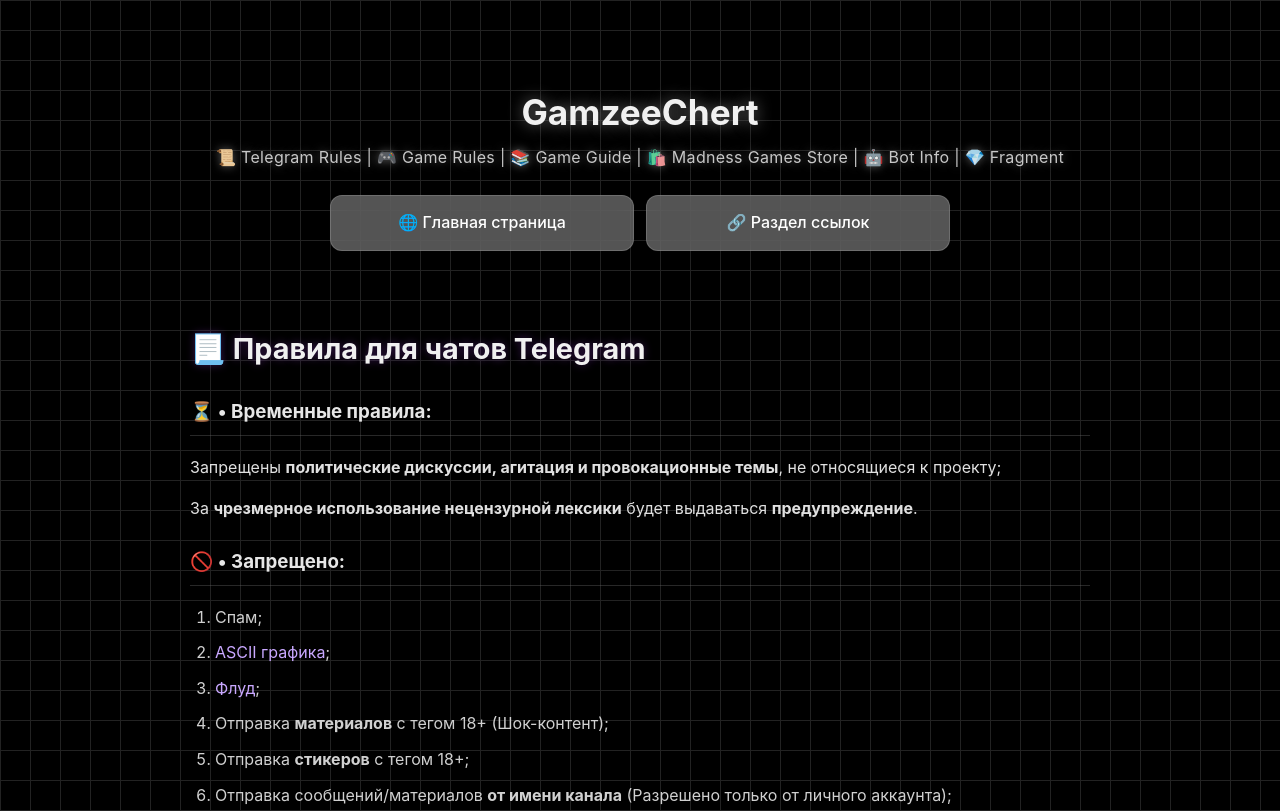
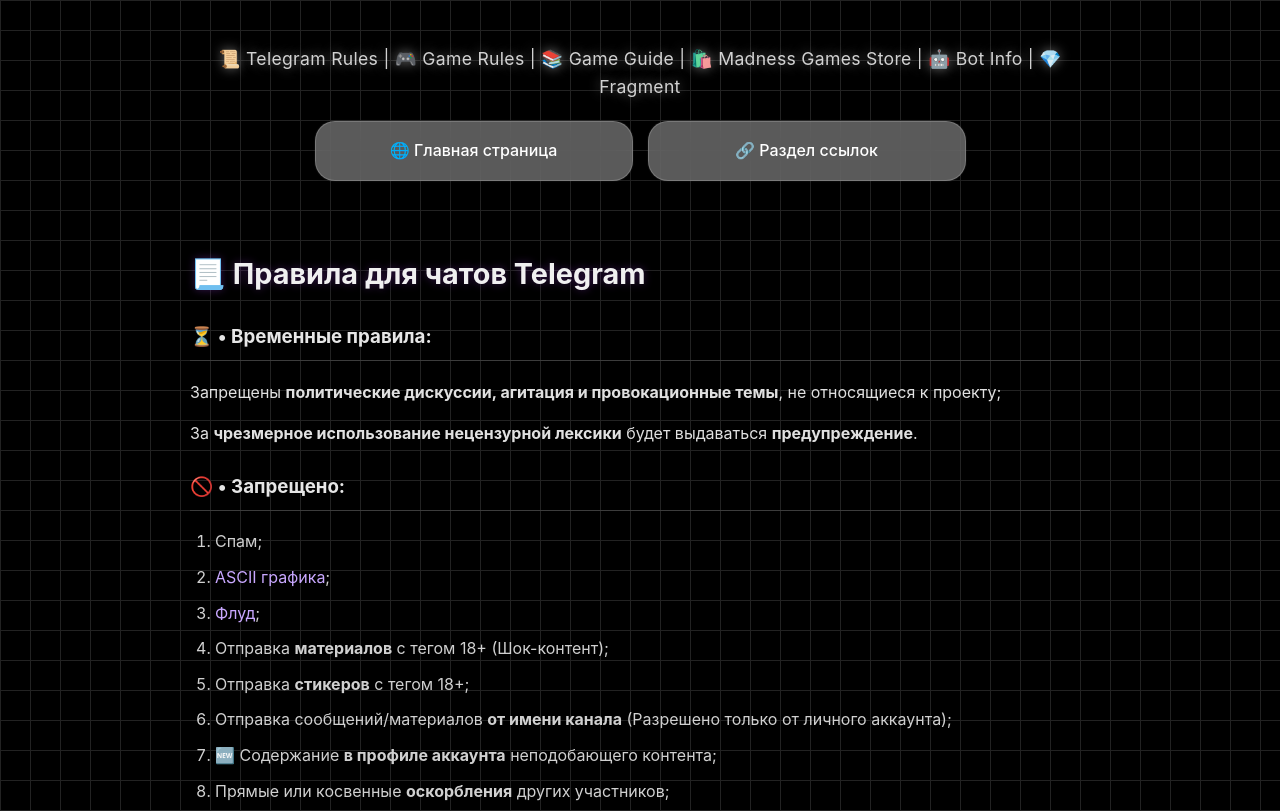
Before and after one commit to iwanna8456/chat-rules.github.io, a plain HTML site: page index.html in a window 1280 px wide. Shown: the top 811 px of the page. Drawn offline with Linux system fonts and the light colour scheme.

Commit message:
Update index.html

```diff
--- a/index.html
+++ b/index.html
@@ -37,10 +37,10 @@
             min-height: 100vh;
         }
 
-        /* Светящийся серый заголовок БЕЗ фона */
+        /* Светящийся заголовок БЕЗ фона */
         header .container {
-            padding: 20px 0;
-            margin: 20px auto 30px auto;
+            padding: 15px 0;
+            margin: 10px auto 25px auto;
             max-width: 900px;
             text-align: center;
             background: transparent !important;
@@ -49,28 +49,24 @@
             backdrop-filter: none !important;
         }
 
-        /* Заголовки в хидере */
+        /* Заголовки в хидере - убрали GamzeeChert */
         header h1 {
-            margin-bottom: 5px;
-            font-size: 2.2em;
-            color: #f0f0f0;
-            font-weight: 700;
-            text-shadow: 0 0 15px rgba(150, 150, 150, 0.7); /* Серое свечение */
+            display: none; /* Скрываем GamzeeChert */
         }
         header h2 {
-            font-size: 1em;
-            color: rgba(220, 220, 220, 0.9);
-            margin-top: 5px;
+            font-size: 1.1em;
+            color: rgba(220, 220, 220, 0.95);
+            margin: 0 0 15px 0;
             font-weight: 400;
             letter-spacing: 0.3px;
-            text-shadow: 0 0 10px rgba(180, 180, 180, 0.5); /* Серое свечение */
+            text-shadow: 0 0 12px rgba(180, 180, 180, 0.6); /* Серое свечение */
         }
 
-        /* Кнопки в стиле iOS */
+        /* Кнопки в стиле iOS с увеличенным скруглением на 25% */
         .ios-button-container {
             display: flex;
-            gap: 12px;
-            margin: 25px 0;
+            gap: 15px;
+            margin: 20px 0 30px 0;
             flex-wrap: wrap;
             justify-content: center;
         }
@@ -78,30 +74,30 @@
             display: inline-flex;
             align-items: center;
             justify-content: center;
-            background-color: rgba(120, 120, 120, 0.7);
+            background-color: rgba(120, 120, 120, 0.75);
             backdrop-filter: blur(20px);
             color: #fff;
-            padding: 14px 26px;
-            border-radius: 12px;
+            padding: 16px 28px;
+            border-radius: 20px; /* Увеличили на 25% (было 16px) */
             text-decoration: none;
             font-weight: 500;
             font-size: 16px;
-            border: 1px solid rgba(255, 255, 255, 0.15);
+            border: 1px solid rgba(255, 255, 255, 0.18);
             box-shadow:
-                0 4px 12px rgba(0, 0, 0, 0.15),
-                0 0 1px rgba(255, 255, 255, 0.1);
+                0 5px 15px rgba(0, 0, 0, 0.2),
+                0 0 2px rgba(255, 255, 255, 0.15);
             transition: all 0.25s ease;
             flex: 1;
-            min-width: 160px;
-            max-width: 250px;
+            min-width: 170px;
+            max-width: 260px;
         }
         /* Эффект наведения для iOS кнопок */
         a.button-link:hover {
-            background-color: rgba(140, 140, 140, 0.8);
-            transform: translateY(-2px);
+            background-color: rgba(140, 140, 140, 0.85);
+            transform: translateY(-3px);
             box-shadow:
-                0 6px 16px rgba(0, 0, 0, 0.2),
-                0 0 8px rgba(200, 200, 200, 0.6); /* Серое свечение */
+                0 8px 20px rgba(0, 0, 0, 0.25),
+                0 0 12px rgba(200, 200, 200, 0.7); /* Серое свечение */
         }
 
         /* Контейнер с правилами БЕЗ фона */
@@ -136,13 +132,13 @@
             color: #c9a8ff;
             text-decoration: none;
             transition: text-shadow 0.3s ease;
-            background: none !important; /* Убираем фон при наведении */
+            background: none !important;
             padding: 0 !important;
             border-radius: 0 !important;
         }
         #main_content a:hover {
             color: #ffffff;
-            text-shadow: 0 0 12px #bf80ff; /* Только свечение текста */
+            text-shadow: 0 0 15px #bf80ff;
             background: transparent !important;
         }
 
@@ -163,7 +159,7 @@
             color: #b0b0b0;
             background-color: rgba(40, 40, 40, 0.3);
             padding: 12px;
-            border-radius: 0 8px 8px 0;
+            border-radius: 0 10px 10px 0;
         }
 
         /* Разделительные линии */
@@ -179,7 +175,7 @@
             background-color: rgba(50, 50, 50, 0.5);
             color: #b19cd9;
             padding: 5px 10px;
-            border-radius: 6px;
+            border-radius: 8px;
             font-size: 0.9em;
             border: 1px solid rgba(100, 100, 100, 0.3);
         }
@@ -189,31 +185,29 @@
             display: inline-block;
             background-color: rgba(100, 40, 150, 0.6);
             color: #e6d5ff;
-            padding: 12px 24px;
+            padding: 14px 28px;
             margin: 20px 0;
-            border-radius: 8px;
+            border-radius: 14px; /* Увеличили скругление */
             text-decoration: none;
             font-weight: 500;
             border: 1px solid #5a2d8a;
-            box-shadow: 0 0 10px rgba(150, 80, 220, 0.3);
+            box-shadow: 0 0 12px rgba(150, 80, 220, 0.3);
             transition: all 0.3s ease;
         }
         .button2-link:hover {
-            box-shadow: 0 0 18px rgba(191, 128, 255, 0.7);
+            box-shadow: 0 0 20px rgba(191, 128, 255, 0.8);
             background-color: rgba(120, 60, 180, 0.8);
-            transform: translateY(-1px);
+            transform: translateY(-2px);
         }
     </style>
 </head>
 <body>
     <header>
         <div class="container">
-            <a id="a-title" href="/" style="text-decoration: none;">
-                <h1>GamzeeChert</h1>
-            </a>
+            <!-- Заголовок GamzeeChert удалён -->
             <h2>📜 Telegram Rules | 🎮 Game Rules | 📚 Game Guide | 🛍️ Madness Games Store | 🤖 Bot Info | 💎 Fragment</h2>
 
-            <!-- Кнопки в стиле iOS -->
+            <!-- Кнопки в стиле iOS с увеличенным скруглением -->
             <div class="ios-button-container">
                 <a href="./index.html" class="button-link">🌐 Главная страница</a>
                 <a href="./links.html" class="button-link">🔗 Раздел ссылок</a>
```
